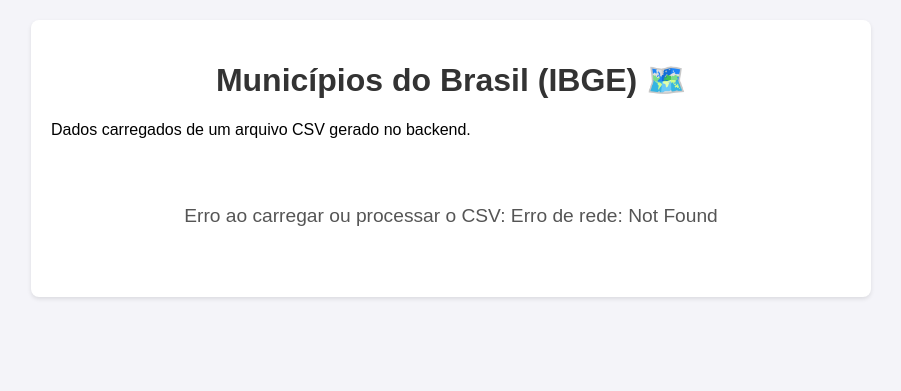
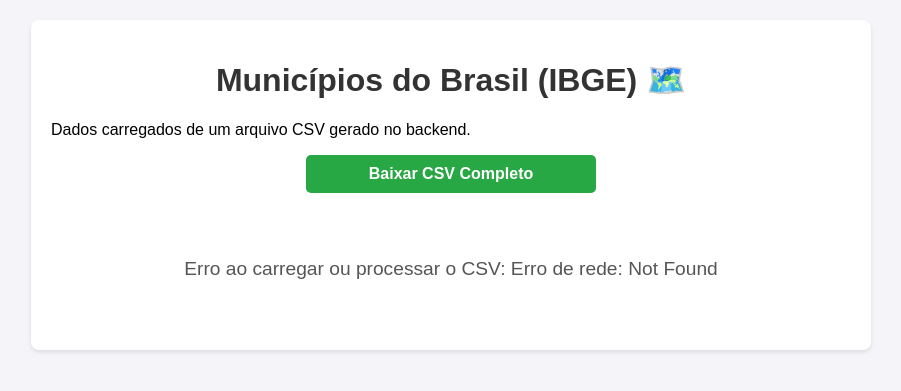
Before and after one commit to VenturaAtacado/curso, a Flask app: page / in a window 1280 px wide. Shown: the top 391 px of the page, without its empty margins (189-1090 px from the left). Run offline with Flask 3, Linux system fonts and the light colour scheme; data that the repository does not hold is empty.

Commit message:
ibge csv 1.2

```diff
--- a/templates/index.html
+++ b/templates/index.html
@@ -8,6 +8,22 @@
         body { font-family: sans-serif; margin: 20px; background-color: #f4f4f9; }
         .container { max-width: 800px; margin: auto; background: white; padding: 20px; border-radius: 8px; box-shadow: 0 2px 4px rgba(0,0,0,0.1); }
         h1 { text-align: center; color: #333; }
+        .download-btn {
+            display: block;
+            width: 250px;
+            margin: 15px auto;
+            padding: 10px 20px;
+            text-align: center;
+            background-color: #28a745;
+            color: white;
+            text-decoration: none;
+            border-radius: 5px;
+            font-weight: bold;
+            transition: background-color 0.3s;
+        }
+        .download-btn:hover {
+            background-color: #218838;
+        }
         .estado-box { margin-top: 20px; border: 1px solid #ccc; padding: 15px; border-radius: 6px; background-color: #fff; }
         .estado-box h2 { margin-top: 0; color: #007bff; border-bottom: 2px solid #007bff; padding-bottom: 5px; }
         .municipios-lista { columns: 2; list-style-type: none; padding: 0; }
@@ -19,6 +35,10 @@
     <div class="container">
         <h1>Municípios do Brasil (IBGE) 🗺️</h1>
         <p>Dados carregados de um arquivo CSV gerado no backend.</p>
+
+        <a href="/static/municipios.csv" class="download-btn" download="municipios_ibge.csv">
+            Baixar CSV Completo
+        </a>
         <div id="loading">Gerando e carregando arquivo CSV... Isso pode levar alguns segundos.</div>
         <div id="municipios-container">
         </div>
```
